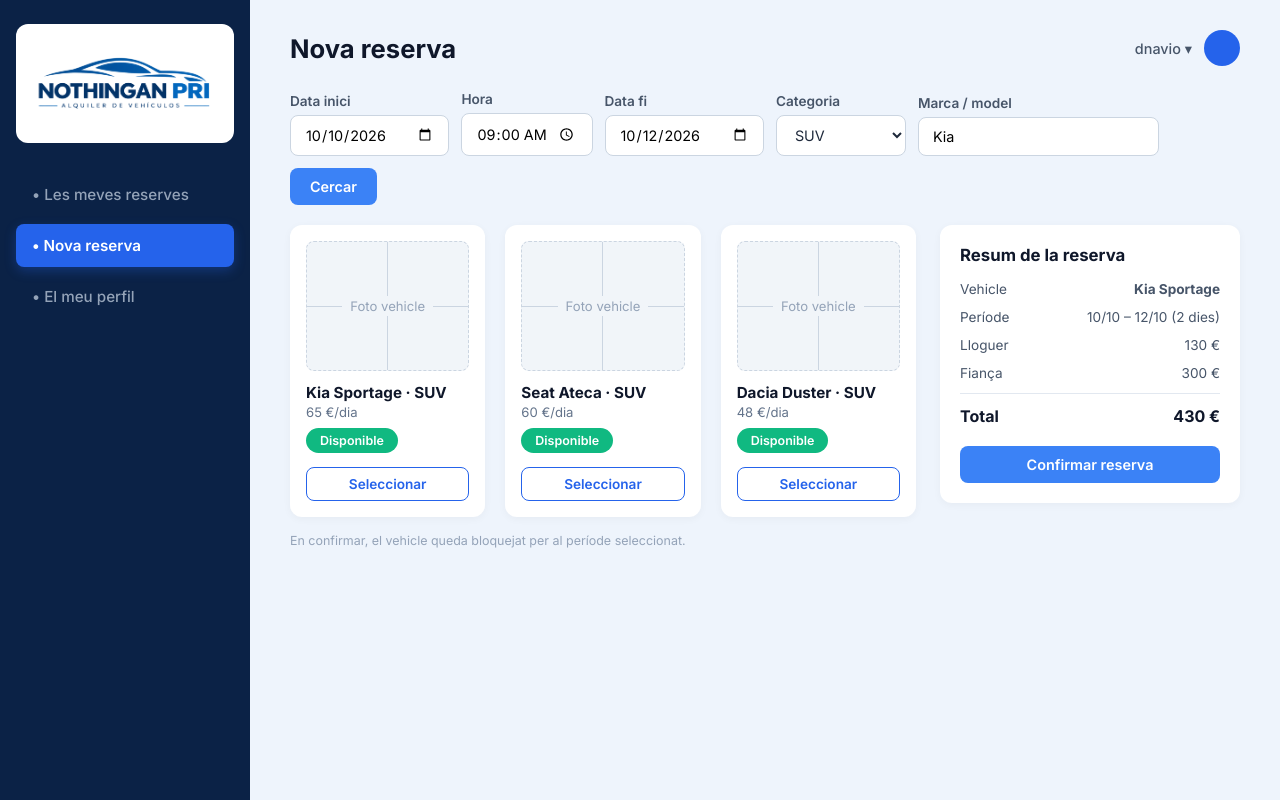
After one commit to alejandrolorente7/Projecte_Nothingan_Pri, a Spring Boot app: page /web/usuaris/client/reserves/nova in a window 1280 px wide. The commit adds this page. Run offline with Spring Boot 4, Linux system fonts and the light colour scheme.

Commit message:
Canvis realitzats: 1. Mètode mostrarNovaReservaClient al UsuarisController per a que el client pugui fer una nova reserva des de la pàgina on visualitza les seves reserves. 2. Creació HTML nova-reserva. 3. Petites modificacions a client-reserves per a que tots els meus canvis i aportacions funcionin correctament.

```diff
--- a/src/main/java/cat/copernic/Projecte1/controller/UsuarisController.java
+++ b/src/main/java/cat/copernic/Projecte1/controller/UsuarisController.java
@@ -1,6 +1,8 @@
 package cat.copernic.Projecte1.controller;
 
+import cat.copernic.Projecte1.entity.Reserva;
 import cat.copernic.Projecte1.entity.Usuaris;
+import cat.copernic.Projecte1.entity.Vehicle;
 import cat.copernic.Projecte1.logic.UsuarisLogic;
 import java.io.IOException;
 import java.nio.file.Files;
@@ -204,6 +206,16 @@ public String mostrarReservesClient(Model model) {
     return "client-reserves"; // Nombre del archivo HTML (client-reserves.html)
 }
 
+@GetMapping("/client/reserves/nova")
+public String mostrarNovaReservaClient(Model model) {
+    Reserva reserva = new Reserva();
+    reserva.setVehicle(new Vehicle());
+    reserva.setUsuari(new Usuaris());
+
+    model.addAttribute("reserva", reserva);
+    return "nova-reserva";
+}
+
 // PAGINAS DE ADMIN
 @GetMapping("/admin")
 public String admin(@RequestParam(value = "dni", required = false) String dni, Model model) {
--- a/src/main/resources/templates/client-reserves.html
+++ b/src/main/resources/templates/client-reserves.html
@@ -19,9 +19,9 @@
                 </div>
 
                 <nav class="nav-menu">
-                    <a th:href="@{/web/client/reserves}" class="active">• Les meves reserves</a>
-                    <a th:href="@{/web/client/reserves/nova}">• Nova reserva</a>
-                    <a th:href="@{/web/client/perfil}">• El meu perfil</a>
+                    <a th:href="@{/web/usuaris/client/reserves}" class="active">• Les meves reserves</a>
+                    <a th:href="@{/web/usuaris/client/reserves/nova}">• Nova reserva</a>
+                    <a th:href="@{/web/usuaris/client/perfil}">• El meu perfil</a>
                 </nav>
             </aside>
 
--- /dev/null
+++ b/src/main/resources/templates/nova-reserva.html
@@ -0,0 +1,329 @@
+<!DOCTYPE html>
+<html lang="ca" xmlns:th="http://www.thymeleaf.org">
+<head>
+    <meta charset="UTF-8">
+    <meta name="viewport" content="width=device-width, initial-scale=1.0">
+    <title>Nova Reserva - Nothingan Pri</title>
+    <link rel="stylesheet" th:href="@{/css/styles.css}">
+    <style>
+        .vehicles-grid {
+            display: grid;
+            grid-template-columns: repeat(3, 1fr);
+            gap: 20px;
+        }
+
+        .vehicle-card {
+            background: #ffffff;
+            border-radius: 12px;
+            padding: 16px;
+            box-shadow: 0 2px 8px rgba(0,0,0,0.04);
+            display: flex;
+            flex-direction: column;
+            justify-content: space-between;
+        }
+
+        .vehicle-image-placeholder {
+            background: #f1f5f9;
+            border: 1px dashed #cbd5e1;
+            border-radius: 8px;
+            height: 130px;
+            display: flex;
+            align-items: center;
+            justify-content: center;
+            color: #94a3b8;
+            font-size: 0.82rem;
+            margin-bottom: 12px;
+            position: relative;
+        }
+
+        .vehicle-image-placeholder::before, .vehicle-image-placeholder::after {
+            content: '';
+            position: absolute;
+            background-color: #cbd5e1;
+        }
+        .vehicle-image-placeholder::before { width: 100%; height: 1px; }
+        .vehicle-image-placeholder::after { height: 100%; width: 1px; }
+        .vehicle-image-placeholder span {
+            position: relative;
+            z-index: 1;
+            background: #f1f5f9;
+            padding: 2px 8px;
+        }
+
+        .vehicle-title {
+            font-size: 0.95rem;
+            font-weight: 700;
+            color: #0f172a;
+        }
+
+        .vehicle-price {
+            font-size: 0.82rem;
+            color: #64748b;
+            margin-top: 2px;
+        }
+
+        .badge-disponible {
+            background-color: #10b981;
+            margin-top: 8px;
+        }
+
+        .btn-select {
+            background: transparent;
+            border: 1.5px solid #2563eb;
+            color: #2563eb;
+            width: 100%;
+            padding: 8px;
+            border-radius: 8px;
+            font-weight: 600;
+            font-size: 0.85rem;
+            cursor: pointer;
+            margin-top: 14px;
+            transition: all 0.2s ease;
+        }
+
+        .btn-select:hover {
+            background: #2563eb;
+            color: #ffffff;
+        }
+
+        .booking-layout {
+            display: grid;
+            grid-template-columns: 1fr 300px;
+            gap: 24px;
+            align-items: start;
+        }
+
+        .summary-card {
+            background: #ffffff;
+            border-radius: 12px;
+            padding: 20px;
+            box-shadow: 0 2px 8px rgba(0,0,0,0.04);
+        }
+
+        .summary-card h3 {
+            font-size: 1.05rem;
+            font-weight: 700;
+            color: #0f172a;
+            margin-bottom: 16px;
+        }
+
+        .summary-row {
+            display: flex;
+            justify-content: space-between;
+            font-size: 0.85rem;
+            margin-bottom: 12px;
+            color: #475569;
+        }
+
+        .summary-row.total {
+            font-size: 1rem;
+            font-weight: 700;
+            color: #0f172a;
+            border-top: 1px solid #e2e8f0;
+            padding-top: 12px;
+            margin-top: 12px;
+        }
+
+        .notice-text {
+            font-size: 0.78rem;
+            color: #94a3b8;
+            margin-top: 16px;
+        }
+
+        .select-input {
+            padding: 10px 14px;
+            border: 1px solid #cbd5e1;
+            border-radius: 8px;
+            outline: none;
+            font-size: 0.9rem;
+            background: #ffffff;
+            color: #1e293b;
+        }
+
+        @media (max-width: 1024px) {
+            .booking-layout { grid-template-columns: 1fr; }
+            .vehicles-grid { grid-template-columns: repeat(2, 1fr); }
+        }
+
+        @media (max-width: 640px) {
+            .vehicles-grid { grid-template-columns: 1fr; }
+            .filter-group { flex-direction: column; align-items: stretch; }
+        }
+    </style>
+</head>
+<body>
+
+    <div class="layout">
+        <!-- SIDEBAR DARK -->
+        <aside class="sidebar">
+            <div class="logo-container">
+                <a th:href="@{/web/usuaris/login}">
+                    <img th:src="@{/img/logo.png}" alt="NOTHINGAN PRI" class="logo" />
+                </a>
+            </div>
+
+            <!-- ENLACES DEL MENÚ LATERAL CORREGIDOS -->
+            <nav class="nav-menu">
+                <a th:href="@{/web/usuaris/client/reserves}">
+                    • Les meves reserves
+                </a>
+                <a th:href="@{/web/usuaris/client/reserves/nova}" class="active">
+                    • Nova reserva
+                </a>
+                <a th:href="@{/web/usuaris/client/perfil}">
+                    • El meu perfil
+                </a>
+            </nav>
+        </aside>
+
+        <!-- ÁREA DE CONTENIDO PRINCIPAL -->
+        <main class="content">
+
+            <!-- HEADER SUPERIOR -->
+            <header class="top-header">
+                <h2>Nova reserva</h2>
+
+                <div class="user-dropdown">
+                    <span>dnavio ▾</span>
+                    <div class="user-avatar"></div>
+                </div>
+            </header>
+
+            <!-- FILTRO SUPERIOR DE BÚSQUEDA -->
+            <form th:action="@{/web/usuaris/client/reserves/nova}" method="get" class="top-bar">
+                <div class="filter-group" style="flex-wrap: wrap;">
+
+                    <div class="input-wrapper" style="min-width: 130px;">
+                        <label for="dataInici">Data inici</label>
+                        <input type="date" id="dataInici" name="dataInici" value="2026-10-10" style="min-width: auto;">
+                    </div>
+
+                    <div class="input-wrapper" style="min-width: 100px;">
+                        <label for="hora">Hora</label>
+                        <input type="time" id="hora" name="hora" value="09:00" style="min-width: auto;">
+                    </div>
+
+                    <div class="input-wrapper" style="min-width: 130px;">
+                        <label for="dataFi">Data fi</label>
+                        <input type="date" id="dataFi" name="dataFi" value="2026-10-12" style="min-width: auto;">
+                    </div>
+
+                    <div class="input-wrapper" style="min-width: 130px;">
+                        <label for="categoria">Categoria</label>
+                        <select id="categoria" name="categoria" class="select-input">
+                            <option value="SUV">SUV</option>
+                            <option value="Turisme">Turisme</option>
+                            <option value="Furgoneta">Furgoneta</option>
+                        </select>
+                    </div>
+
+                    <div class="input-wrapper" style="min-width: 140px;">
+                        <label for="marcaModel">Marca / model</label>
+                        <input type="text" id="marcaModel" name="marcaModel" placeholder="Kia" value="Kia" style="min-width: auto;">
+                    </div>
+
+                    <button type="submit" class="btn btn-filter">Cercar</button>
+                </div>
+            </form>
+
+            <!-- GRID PRINCIPAL (VEHÍCULOS Y RESUMEN) -->
+            <div class="booking-layout">
+
+                <!-- LISTADO DE TARJETAS DE VEHÍCULOS -->
+                <div>
+                    <div class="vehicles-grid">
+
+                        <!-- Vehículo 1 -->
+                        <div class="vehicle-card">
+                            <div>
+                                <div class="vehicle-image-placeholder">
+                                    <span>Foto vehicle</span>
+                                </div>
+                                <div class="vehicle-title">Kia Sportage · SUV</div>
+                                <div class="vehicle-price">65 €/dia</div>
+                                <span class="badge badge-disponible">Disponible</span>
+                            </div>
+                            <button type="button" class="btn-select">Seleccionar</button>
+                        </div>
+
+                        <!-- Vehículo 2 -->
+                        <div class="vehicle-card">
+                            <div>
+                                <div class="vehicle-image-placeholder">
+                                    <span>Foto vehicle</span>
+                                </div>
+                                <div class="vehicle-title">Seat Ateca · SUV</div>
+                                <div class="vehicle-price">60 €/dia</div>
+                                <span class="badge badge-disponible">Disponible</span>
+                            </div>
+                            <button type="button" class="btn-select">Seleccionar</button>
+                        </div>
+
+                        <!-- Vehículo 3 -->
+                        <div class="vehicle-card">
+                            <div>
+                                <div class="vehicle-image-placeholder">
+                                    <span>Foto vehicle</span>
+                                </div>
+                                <div class="vehicle-title">Dacia Duster · SUV</div>
+                                <div class="vehicle-price">48 €/dia</div>
+                                <span class="badge badge-disponible">Disponible</span>
+                            </div>
+                            <button type="button" class="btn-select">Seleccionar</button>
+                        </div>
+
+                    </div>
+
+                    <p class="notice-text">
+                        En confirmar, el vehicle queda bloquejat per al període seleccionat.
+                    </p>
+                </div>
+
+                <!-- RESUMEN DE LA RESERVA -->
+                <aside class="summary-card">
+                    <h3>Resum de la reserva</h3>
+
+                    <div class="summary-row">
+                        <span>Vehicle</span>
+                        <strong>Kia Sportage</strong>
+                    </div>
+
+                    <div class="summary-row">
+                        <span>Període</span>
+                        <span>10/10 – 12/10 (2 dies)</span>
+                    </div>
+
+                    <div class="summary-row">
+                        <span>Lloguer</span>
+                        <span>130 €</span>
+                    </div>
+
+                    <div class="summary-row">
+                        <span>Fiança</span>
+                        <span>300 €</span>
+                    </div>
+
+                    <div class="summary-row total">
+                        <span>Total</span>
+                        <span>430 €</span>
+                    </div>
+
+                    <form th:action="@{/web/usuaris/client/reserves/save}" method="post" style="margin-top: 20px;">
+                        <!-- Campos ocultos para enviar la reserva -->
+                        <input type="hidden" name="vehicleId" value="1" />
+                        <input type="hidden" name="dataInici" value="2026-10-10" />
+                        <input type="hidden" name="dataFi" value="2026-10-12" />
+
+                        <button type="submit" class="btn btn-filter" style="width: 100%; text-align: center;">
+                            Confirmar reserva
+                        </button>
+                    </form>
+                </aside>
+
+            </div>
+
+        </main>
+    </div>
+
+</body>
+</html>
```
